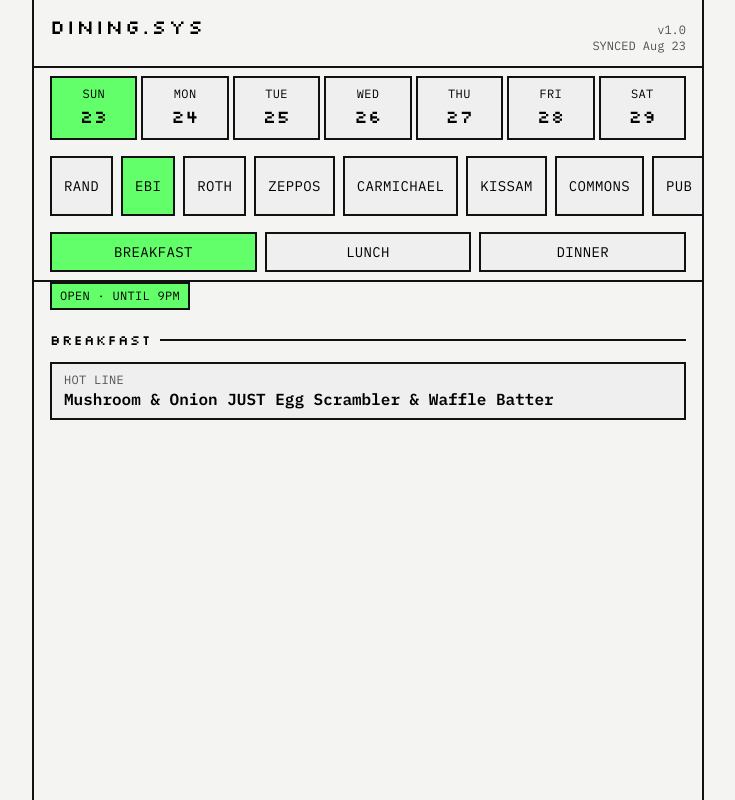
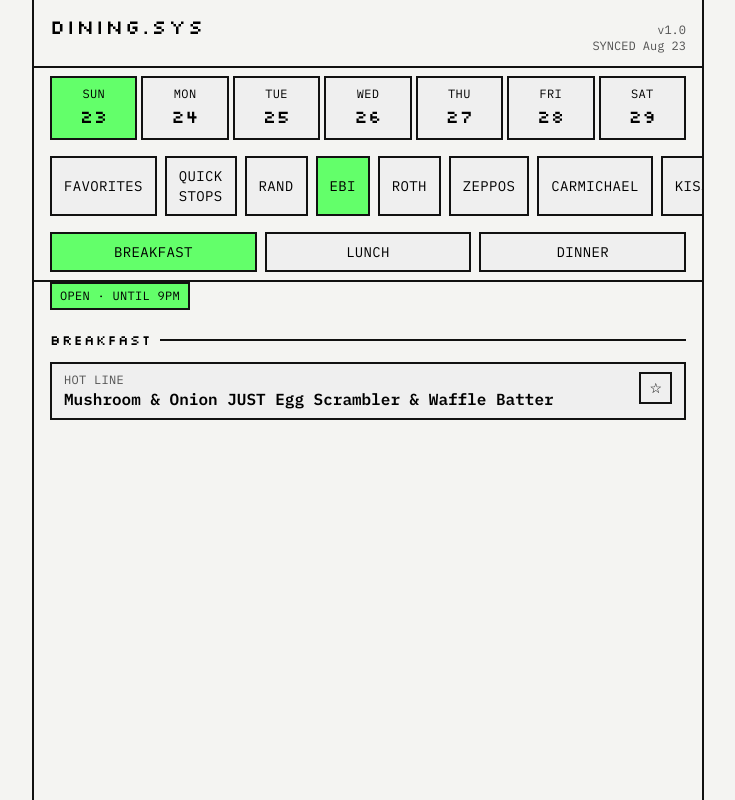
Before and after one commit to ndg24/vandy-menu, a Next.js app: page / in a window 1280 px wide. Both pictures are taken after a click on the button "EBI". Shown: the whole page, without its empty margins (272-1007 px from the left). Built offline with nearby package versions, Linux system fonts and the light colour scheme.

Commit message:
add favorite dishes with a cross-week favorites view

```diff
--- a/src/components/DiningHallSelector.tsx
+++ b/src/components/DiningHallSelector.tsx
@@ -2,7 +2,7 @@
 
 import SelectorButton from "./SelectorButton";
 import type { DiningHall } from "@/lib/types";
-import { QUICK_STOPS_ID } from "@/lib/menu";
+import { FAVORITES_ID, QUICK_STOPS_ID } from "@/lib/menu";
 
 interface DiningHallSelectorProps {
   halls: DiningHall[];
@@ -17,6 +17,16 @@ export default function DiningHallSelector({
 }: DiningHallSelectorProps) {
   return (
     <div className="flex gap-2 overflow-x-auto px-4 py-2">
+      <SelectorButton
+        selected={selectedHallId === FAVORITES_ID}
+        onClick={() => onSelect(FAVORITES_ID)}
+        label="FAVORITES"
+      />
+      <SelectorButton
+        selected={selectedHallId === QUICK_STOPS_ID}
+        onClick={() => onSelect(QUICK_STOPS_ID)}
+        label="QUICK STOPS"
+      />
       {halls.map((hall) => (
         <SelectorButton
           key={hall.id}
@@ -25,11 +35,6 @@ export default function DiningHallSelector({
           label={hall.name}
         />
       ))}
-      <SelectorButton
-        selected={selectedHallId === QUICK_STOPS_ID}
-        onClick={() => onSelect(QUICK_STOPS_ID)}
-        label="QUICK STOPS"
-      />
     </div>
   );
 }
--- a/src/components/DishCard.tsx
+++ b/src/components/DishCard.tsx
@@ -1,10 +1,27 @@
 import type { DishCard as DishCardData } from "@/lib/types";
 
-export default function DishCard({ station, dish }: DishCardData) {
+interface DishCardProps extends DishCardData {
+  isFavorite: boolean;
+  onToggleFavorite: () => void;
+}
+
+export default function DishCard({ station, dish, isFavorite, onToggleFavorite }: DishCardProps) {
   return (
-    <div className="panel px-3 py-2">
-      <div className="font-mono text-xs tracking-wide text-neutral-600">{station}</div>
-      <div className="font-mono text-base font-semibold leading-snug">{dish}</div>
+    <div className="panel flex items-start justify-between gap-2 px-3 py-2">
+      <div>
+        <div className="font-mono text-xs tracking-wide text-neutral-600">{station}</div>
+        <div className="font-mono text-base font-semibold leading-snug">{dish}</div>
+      </div>
+      <button
+        type="button"
+        onClick={onToggleFavorite}
+        aria-label={isFavorite ? "Remove favorite" : "Add favorite"}
+        className={`shrink-0 border-2 border-border-black px-2 py-1 font-mono text-sm ${
+          isFavorite ? "bg-accent text-black" : "bg-card text-black"
+        }`}
+      >
+        {isFavorite ? "★" : "☆"}
+      </button>
     </div>
   );
 }
--- /dev/null
+++ b/src/components/FavoritesSection.tsx
@@ -0,0 +1,65 @@
+import type { MenuData } from "@/lib/types";
+import { findFavoriteOccurrences, groupOccurrencesByDish } from "@/lib/favorites";
+
+interface FavoritesSectionProps {
+  data: MenuData;
+  favorites: Set<string>;
+  onToggleFavorite: (dish: string) => void;
+}
+
+export default function FavoritesSection({
+  data,
+  favorites,
+  onToggleFavorite,
+}: FavoritesSectionProps) {
+  const occurrences = findFavoriteOccurrences(data, favorites);
+  const grouped = groupOccurrencesByDish(occurrences);
+
+  return (
+    <section className="px-4 py-3">
+      <div className="mb-3 flex items-center gap-2">
+        <h2 className="font-display text-sm tracking-widest">FAVORITES</h2>
+        <div className="h-0.5 flex-1 bg-border-black" />
+      </div>
+      {favorites.size === 0 ? (
+        <p className="font-mono text-sm text-neutral-600">
+          NO FAVORITES YET — TAP THE STAR ON A DISH TO SAVE IT.
+        </p>
+      ) : (
+        <div className="flex flex-col gap-3">
+          {Array.from(favorites).map((dish) => {
+            const occs = grouped.get(dish) ?? [];
+            return (
+              <div key={dish} className="panel px-3 py-2">
+                <div className="flex items-start justify-between gap-2">
+                  <div className="font-mono text-base font-semibold leading-snug">{dish}</div>
+                  <button
+                    type="button"
+                    onClick={() => onToggleFavorite(dish)}
+                    aria-label="Remove favorite"
+                    className="shrink-0 border-2 border-border-black bg-accent px-2 py-1 font-mono text-sm text-black"
+                  >
+                    ★
+                  </button>
+                </div>
+                {occs.length === 0 ? (
+                  <p className="mt-1 font-mono text-xs text-neutral-600">
+                    NOT ON THE MENU THIS WEEK
+                  </p>
+                ) : (
+                  <ul className="mt-1 flex flex-col gap-0.5 font-mono text-xs text-neutral-600">
+                    {occs.map((o, i) => (
+                      <li key={i}>
+                        {o.weekday} {o.hallName.toUpperCase()} {o.period} — {o.station}
+                      </li>
+                    ))}
+                  </ul>
+                )}
+              </div>
+            );
+          })}
+        </div>
+      )}
+    </section>
+  );
+}
--- a/src/components/MenuApp.tsx
+++ b/src/components/MenuApp.tsx
@@ -8,10 +8,12 @@ import MealSelector from "./MealSelector";
 import MenuSection from "./MenuSection";
 import HallStatusBadge from "./HallStatusBadge";
 import QuickStopsSection from "./QuickStopsSection";
+import FavoritesSection from "./FavoritesSection";
 import type { HoursData, MenuData, QuickStopsData } from "@/lib/types";
-import { QUICK_STOPS_ID, getDishes, orderedHalls } from "@/lib/menu";
+import { FAVORITES_ID, QUICK_STOPS_ID, getDishes, orderedHalls } from "@/lib/menu";
 import { getHallHours } from "@/lib/hours";
 import { useMenuSelection } from "@/state/useMenuSelection";
+import { useFavorites } from "@/state/useFavorites";
 
 export default function MenuApp({
   data,
@@ -33,8 +35,10 @@ export default function MenuApp({
     setSelectedMeal,
     selectedHall,
   } = useMenuSelection(data);
+  const { favorites, toggleFavorite } = useFavorites();
 
   const isQuickStops = selectedHallId === QUICK_STOPS_ID;
+  const isFavorites = selectedHallId === FAVORITES_ID;
   const dishes = selectedHall ? getDishes(selectedHall, selectedDate, selectedMeal) : [];
   const selectedHallHours = getHallHours(hoursData, selectedHallId);
 
@@ -48,9 +52,15 @@ export default function MenuApp({
           selectedHallId={selectedHallId}
           onSelect={setSelectedHallId}
         />
-        {!isQuickStops && <MealSelector selectedMeal={selectedMeal} onSelect={setSelectedMeal} />}
+        {!isQuickStops && !isFavorites && (
+          <MealSelector selectedMeal={selectedMeal} onSelect={setSelectedMeal} />
+        )}
       </StickySelectorBar>
-      {isQuickStops ? (
+      {isFavorites ? (
+        <main className="flex-1">
+          <FavoritesSection data={data} favorites={favorites} onToggleFavorite={toggleFavorite} />
+        </main>
+      ) : isQuickStops ? (
         <main className="flex-1">
           <QuickStopsSection data={quickStopsData} />
         </main>
@@ -58,7 +68,12 @@ export default function MenuApp({
         <>
           <HallStatusBadge hall={selectedHallHours} />
           <main className="flex-1">
-            <MenuSection period={selectedMeal} dishes={dishes} />
+            <MenuSection
+              period={selectedMeal}
+              dishes={dishes}
+              favorites={favorites}
+              onToggleFavorite={toggleFavorite}
+            />
           </main>
         </>
       )}
--- a/src/components/MenuSection.tsx
+++ b/src/components/MenuSection.tsx
@@ -4,9 +4,16 @@ import type { DishCard as DishCardData, MealPeriodName } from "@/lib/types";
 interface MenuSectionProps {
   period: MealPeriodName;
   dishes: DishCardData[];
+  favorites: Set<string>;
+  onToggleFavorite: (dish: string) => void;
 }
 
-export default function MenuSection({ period, dishes }: MenuSectionProps) {
+export default function MenuSection({
+  period,
+  dishes,
+  favorites,
+  onToggleFavorite,
+}: MenuSectionProps) {
   return (
     <section className="px-4 py-3">
       <div className="mb-3 flex items-center gap-2">
@@ -18,7 +25,13 @@ export default function MenuSection({ period, dishes }: MenuSectionProps) {
       ) : (
         <div className="flex flex-col gap-2">
           {dishes.map((d) => (
-            <DishCard key={`${d.station}-${d.dish}`} station={d.station} dish={d.dish} />
+            <DishCard
+              key={`${d.station}-${d.dish}`}
+              station={d.station}
+              dish={d.dish}
+              isFavorite={favorites.has(d.dish)}
+              onToggleFavorite={() => onToggleFavorite(d.dish)}
+            />
           ))}
         </div>
       )}
--- /dev/null
+++ b/src/lib/favorites.ts
@@ -0,0 +1,59 @@
+import type { MealPeriodName, MenuData } from "./types";
+import { HALL_ORDER } from "./menu";
+
+export interface FavoriteOccurrence {
+  dish: string;
+  station: string;
+  hallId: string;
+  hallName: string;
+  date: string;
+  weekday: string;
+  period: MealPeriodName;
+}
+
+const MEAL_ORDER: MealPeriodName[] = ["BREAKFAST", "LUNCH", "DINNER"];
+
+export function findFavoriteOccurrences(
+  data: MenuData,
+  favorites: Set<string>,
+): FavoriteOccurrence[] {
+  const results: FavoriteOccurrence[] = [];
+  for (const hall of data.halls) {
+    for (const day of hall.days) {
+      for (const meal of day.meals) {
+        for (const dish of meal.dishes) {
+          if (favorites.has(dish.dish)) {
+            results.push({
+              dish: dish.dish,
+              station: dish.station,
+              hallId: hall.id,
+              hallName: hall.name,
+              date: day.date,
+              weekday: day.weekday,
+              period: meal.period,
+            });
+          }
+        }
+      }
+    }
+  }
+  return results.sort((a, b) => {
+    if (a.date !== b.date) return a.date.localeCompare(b.date);
+    const hallDiff = HALL_ORDER.indexOf(a.hallId as (typeof HALL_ORDER)[number]) -
+      HALL_ORDER.indexOf(b.hallId as (typeof HALL_ORDER)[number]);
+    if (hallDiff !== 0) return hallDiff;
+    return MEAL_ORDER.indexOf(a.period) - MEAL_ORDER.indexOf(b.period);
+  });
+}
+
+export function groupOccurrencesByDish(
+  occurrences: FavoriteOccurrence[],
+): Map<string, FavoriteOccurrence[]> {
+  const map = new Map<string, FavoriteOccurrence[]>();
+  for (const occ of occurrences) {
+    const list = map.get(occ.dish) ?? [];
+    list.push(occ);
+    map.set(occ.dish, list);
+  }
+  return map;
+}
--- a/src/lib/menu.ts
+++ b/src/lib/menu.ts
@@ -14,6 +14,8 @@ export const HALL_ORDER = [
 export const DEFAULT_HALL_ID = "rand";
 
 export const QUICK_STOPS_ID = "quick-stops";
+
+export const FAVORITES_ID = "favorites";
 
 export function orderedHalls(data: MenuData): DiningHall[] {
   return HALL_ORDER.map((id) => data.halls.find((h) => h.id === id)).filter(
--- /dev/null
+++ b/src/state/useFavorites.ts
@@ -0,0 +1,69 @@
+"use client";
+
+import { useCallback, useSyncExternalStore } from "react";
+
+const STORAGE_KEY = "vandy-menu:favorites";
+
+function parse(raw: string | null): Set<string> {
+  if (!raw) return new Set();
+  try {
+    return new Set(JSON.parse(raw));
+  } catch {
+    return new Set();
+  }
+}
+
+const EMPTY_SET: Set<string> = new Set();
+
+let cachedSnapshot: Set<string> | null = null;
+const listeners = new Set<() => void>();
+
+function getSnapshot(): Set<string> {
+  if (cachedSnapshot === null) {
+    cachedSnapshot = parse(localStorage.getItem(STORAGE_KEY));
+  }
+  return cachedSnapshot;
+}
+
+function getServerSnapshot(): Set<string> {
+  return EMPTY_SET;
+}
+
+function subscribe(onChange: () => void) {
+  listeners.add(onChange);
+  const onStorage = (e: StorageEvent) => {
+    if (e.key === STORAGE_KEY) {
+      cachedSnapshot = null;
+      onChange();
+    }
+  };
+  window.addEventListener("storage", onStorage);
+  return () => {
+    listeners.delete(onChange);
+    window.removeEventListener("storage", onStorage);
+  };
+}
+
+function writeFavorites(next: Set<string>) {
+  cachedSnapshot = next;
+  try {
+    localStorage.setItem(STORAGE_KEY, JSON.stringify(Array.from(next)));
+  } catch {}
+  listeners.forEach((l) => l());
+}
+
+export function useFavorites() {
+  const favorites = useSyncExternalStore(subscribe, getSnapshot, getServerSnapshot);
+
+  const toggleFavorite = useCallback((dish: string) => {
+    const next = new Set(getSnapshot());
+    if (next.has(dish)) {
+      next.delete(dish);
+    } else {
+      next.add(dish);
+    }
+    writeFavorites(next);
+  }, []);
+
+  return { favorites, toggleFavorite };
+}
```
